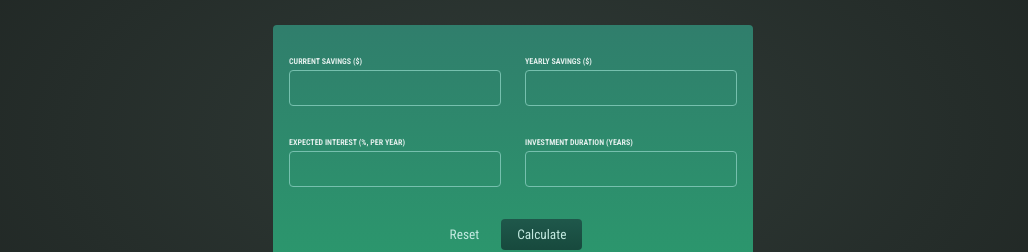
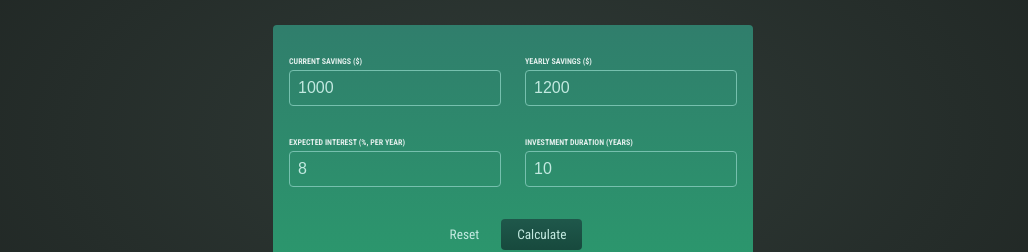
Before and after one commit to robertomaldonado/investment_practice, a React (Create React App) app: page / in a window 1280 px wide. Shown: the part 201-453 px from the top of the page, without its empty margins (127-1155 px from the left). Built offline with nearby package versions, Linux system fonts and the light colour scheme.

Commit message:
HandlingState

```diff
--- a/src/components/Form.js
+++ b/src/components/Form.js
@@ -1,4 +1,15 @@
+import { useState } from "react";
+
+const initialUserInput = {
+  "current-savings": 1000,
+  "yearly-contribution": 1200,
+  "expected-return": 8,
+  duration: 10,
+};
+
 function Form() {
+  const [userInput, setUserInput] = useState(initialUserInput);
+
   const calculateHandler = (userInput) => {
     // Should be triggered when form is submitted
     // You might not directly want to bind it to the submit event on the form though...
@@ -27,15 +38,21 @@ function Form() {
   };
 
   const resetHandler = () => {
-    console.log("Clearing input form...");
+    setUserInput(initialUserInput);
   };
 
   const submitHandler = (event) => {
     event.preventDefault();
-    calculateHandler();
+    calculateHandler(userInput);
   };
 
   const changeHandler = (input, value) => {
+    setUserInput((prevInput) => {
+      return {
+        ...prevInput,
+        [input]: value,
+      };
+    });
     console.log(input + ": " + value);
   };
 
@@ -49,6 +66,7 @@ function Form() {
               onChange={(event) =>
                 changeHandler("current-savings", event.target.value)
               }
+              value={userInput["current-savings"]}
               type="number"
               id="current-savings"
             />
@@ -59,6 +77,7 @@ function Form() {
               onChange={(event) =>
                 changeHandler("yearly-contribution", event.target.value)
               }
+              value={userInput["yearly-contribution"]}
               type="number"
               id="yearly-contribution"
             />
@@ -73,6 +92,7 @@ function Form() {
               onChange={(event) =>
                 changeHandler("expected-return", event.target.value)
               }
+              value={userInput["expected-return"]}
               type="number"
               id="expected-return"
             />
@@ -83,6 +103,7 @@ function Form() {
               onChange={(event) =>
                 changeHandler("duration", event.target.value)
               }
+              value={userInput["duration"]}
               type="number"
               id="duration"
             />
--- a/src/components/Table.js
+++ b/src/components/Table.js
@@ -1,4 +1,4 @@
-function Table() {
+const Table = (props) => {
   return (
     <div>
       <table className="result">
@@ -23,6 +23,6 @@ function Table() {
       </table>
     </div>
   );
-}
+};
 
 export default Table;
```
